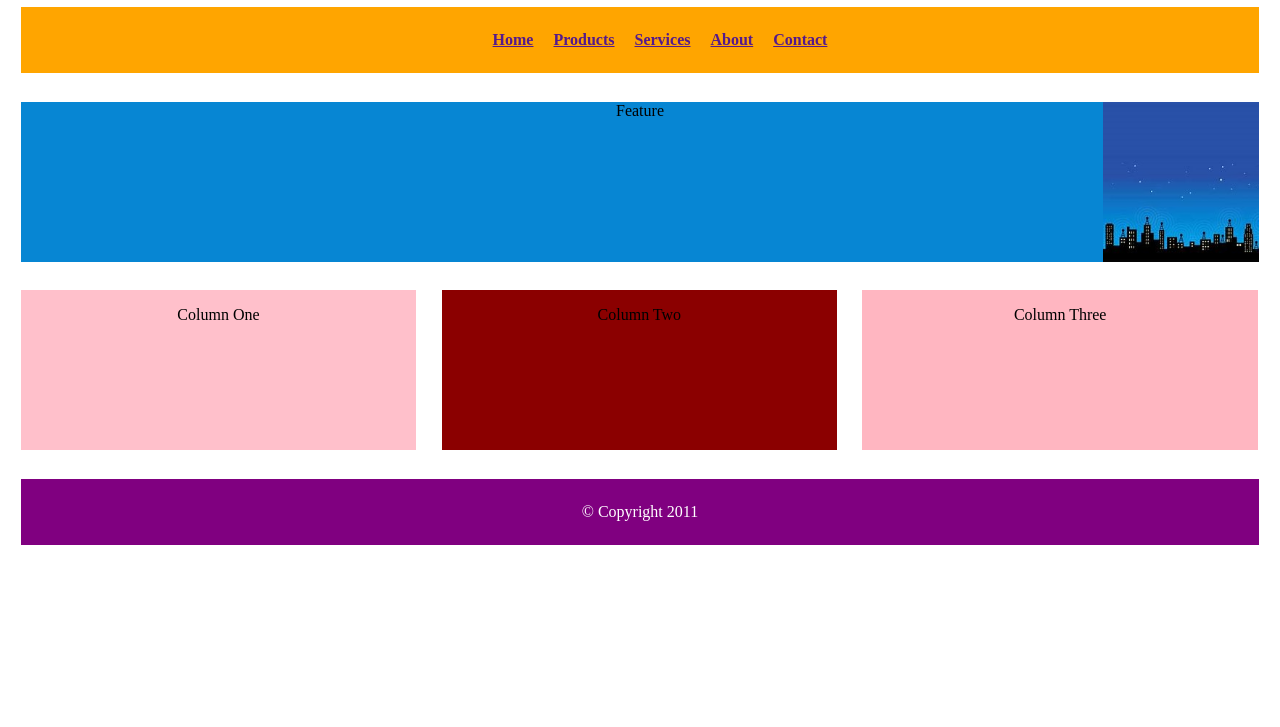
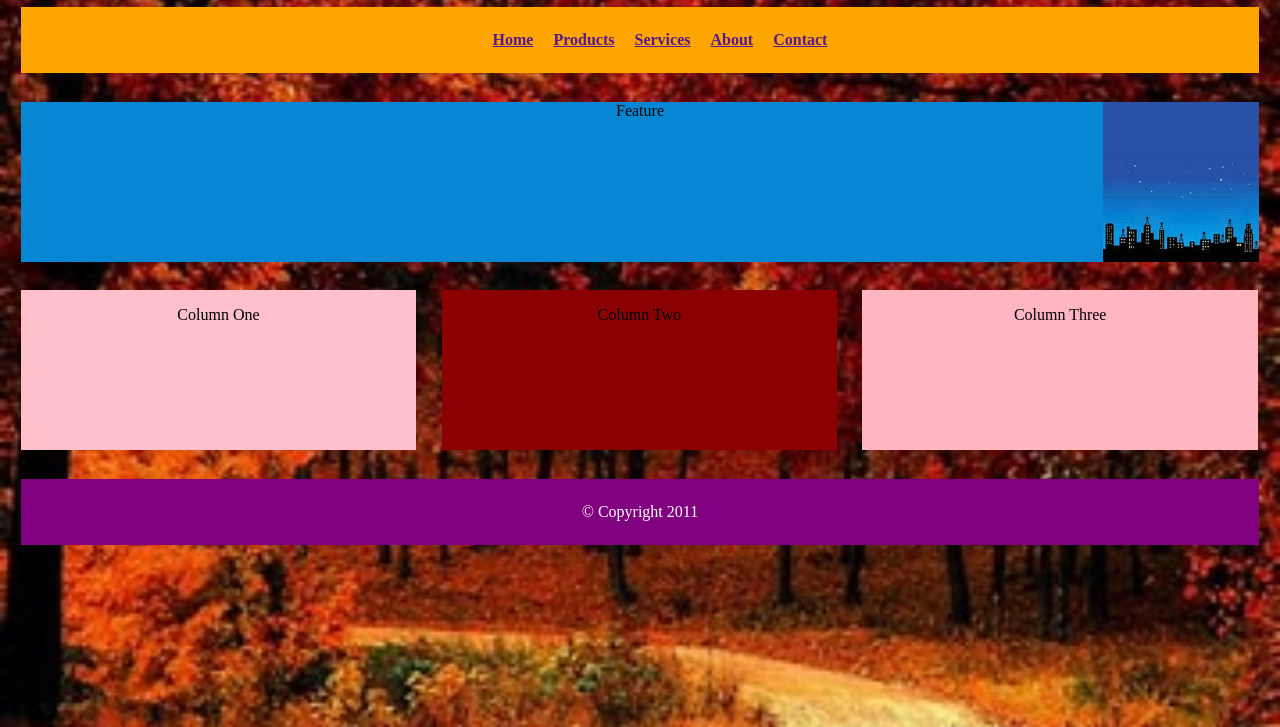
Before and after one commit to Mobp206/Module04, a plain HTML site: page Module04.html in a window 1280 px wide. Shown: the part 73-800 px from the top of the page. Drawn offline with Linux system fonts and the light colour scheme; a web font is replaced by a local one.

Commit message:
Update Module04.html

```diff
--- a/Module04.html
+++ b/Module04.html
@@ -13,7 +13,7 @@
             text-align: center;
         }
 
-        body html {
+        body {
             background-image: url('fall.jpg');
             background-repeat: no-repeat;
             background-size: cover;
```
